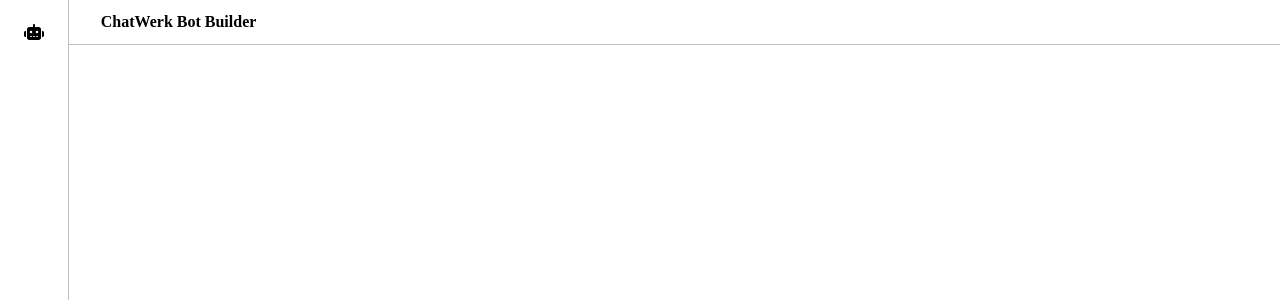
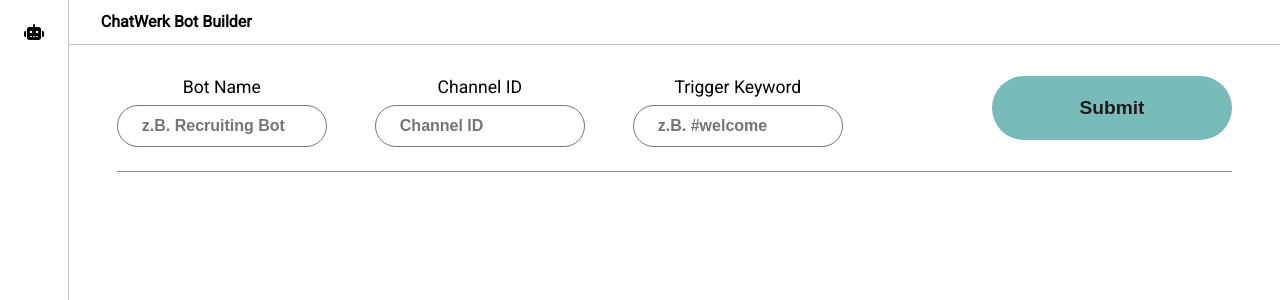
Before and after one commit to shinyonogi/cw-bot-builder, a React (Create React App) app: page / in a window 1280 px wide. Shown: the top 300 px of the page. Built offline with nearby package versions, Linux system fonts and the light colour scheme.

Commit message:
Added General Input section

```diff
--- a/package.json
+++ b/package.json
@@ -13,6 +13,7 @@
     "@types/node": "^16.18.48",
     "@types/react": "^18.2.21",
     "@types/react-dom": "^18.2.7",
+    "framer-motion": "^10.16.4",
     "react": "^18.2.0",
     "react-dom": "^18.2.0",
     "react-scripts": "5.0.1",
--- a/src/App.css
+++ b/src/App.css
@@ -21,6 +21,7 @@
 
 .app {
   display: flex;
+  font-family: 'Roboto', sans-serif;
 }
 
 .sidebar-container {
@@ -33,12 +34,16 @@
   border-right: solid 1px rgb(193, 191, 191);
 }
 
+.main {
+  width: calc(100% - 4.3rem);
+}
+
 .navbar-container {
   display: flex;
   align-items: center;
   box-sizing: border-box;
   height: 2.8rem;
-  width: calc(100% - 4.3rem);
+  width: 100%;
   padding: 0 2rem;
   border-bottom: solid 1px rgb(193, 191, 191);
 }
@@ -47,3 +52,66 @@
   font-size: medium;
   font-weight: 600;
 }
+
+.builder-container {
+  box-sizing: border-box;
+  margin: 0 3rem;
+}
+
+.input-container {
+  display: flex;
+  flex-direction: row;
+  align-items: center;
+  padding: 1.5rem 0rem;
+  border-bottom: solid 1px rgb(147, 141, 141);
+}
+
+.input-element {
+  display: flex;
+  flex-direction: column;
+  justify-content: center;
+  margin-right: 3rem;
+}
+
+.input-element h2 {
+  display: flex;
+  justify-content: center;
+  padding: 0.5rem;
+  font-size: 1.1rem;
+  font-weight: 500;
+}
+
+.input {
+  border-radius: 1.5rem;
+  border: solid 1px rgb(120, 119, 119);
+}
+
+.input-field-necessary {
+  height: 2.5rem;
+  width: 10rem;
+  padding: 0rem 1.5rem;
+  font-size: 1rem;
+  font-weight: 700;
+}
+
+.button {
+  border-radius: 50px;
+}
+
+.button-submit {
+  width: 15rem;
+  height: 4rem;
+  display: flex;
+  align-items: center;
+  justify-content: center;
+  margin-left: auto;
+  cursor: pointer;
+  border: none;
+  background-color: rgb(121, 186, 186);
+}
+
+.button-submit h2 {
+  font-weight: 550;
+  font-size: 1.2rem;
+  color: #231919;
+}
--- a/src/App.tsx
+++ b/src/App.tsx
@@ -2,12 +2,16 @@
 
 import Sidebar from './components/Sidebar';
 import Navbar from './components/Navbar';
+import Builder from './components/Builder';
 
 function App() {
   return (
     <div className="app">
       <Sidebar/>
-      <Navbar/>
+      <div className='main'>
+        <Navbar/>
+        <Builder/>
+      </div>
     </div>
   );
 }
--- /dev/null
+++ b/src/components/Builder.tsx
@@ -0,0 +1,51 @@
+import { useState } from "react";
+import { motion } from "framer-motion";
+
+function Builder() {
+
+    const [botName, setbotName] = useState<string>("");
+    const [channelID, setchannelID] = useState<string>("");
+    const [triggerKeyword, settriggerKeyword] = useState("");
+
+    return (
+        <div className="builder-container">
+            <div className="input-container">
+                <div className="input-element">
+                    <h2>Bot Name</h2>
+                    <input
+                        className="input-field-necessary input"
+                        type="text"
+                        placeholder="z.B. Recruiting Bot"
+                    />
+                </div>
+                <div className="input-element">
+                    <h2>Channel ID</h2>
+                    <input
+                        className="input-field-necessary input"
+                        type="text"
+                        placeholder="Channel ID"
+                    />
+                </div>
+                <div
+                    className="input-element">
+                    <h2>Trigger Keyword</h2>
+                    <input
+                        className="input-field-necessary input"
+                        type="text"
+                        placeholder="z.B. #welcome"
+                    />
+                </div>
+                <motion.button
+                    className="button-submit button"
+                    whileHover={{ scale: 1.2 }}
+                    whileTap={{ scale: 0.9 }}
+                    transition={{ type: "spring", stiffness: 400, damping: 17 }}
+                >
+                    <h2>Submit</h2>
+                </motion.button>
+            </div>
+        </div>
+    )
+}
+
+export default Builder;
--- a/src/index.css
+++ b/src/index.css
@@ -1,9 +1,10 @@
 @import url('https://fonts.googleapis.com/css2?family=Roboto&display=swap');
-
 
 body {
   margin: 0;
-  font-family: 'Roboto', sans-serif;
+  font-family: -apple-system, BlinkMacSystemFont, 'Segoe UI', 'Roboto', 'Oxygen',
+    'Ubuntu', 'Cantarell', 'Fira Sans', 'Droid Sans', 'Helvetica Neue',
+    sans-serif;
   -webkit-font-smoothing: antialiased;
   -moz-osx-font-smoothing: grayscale;
 }
```
Also changed, not shown: 1 other file (tests, documents, lock files or other folders).
